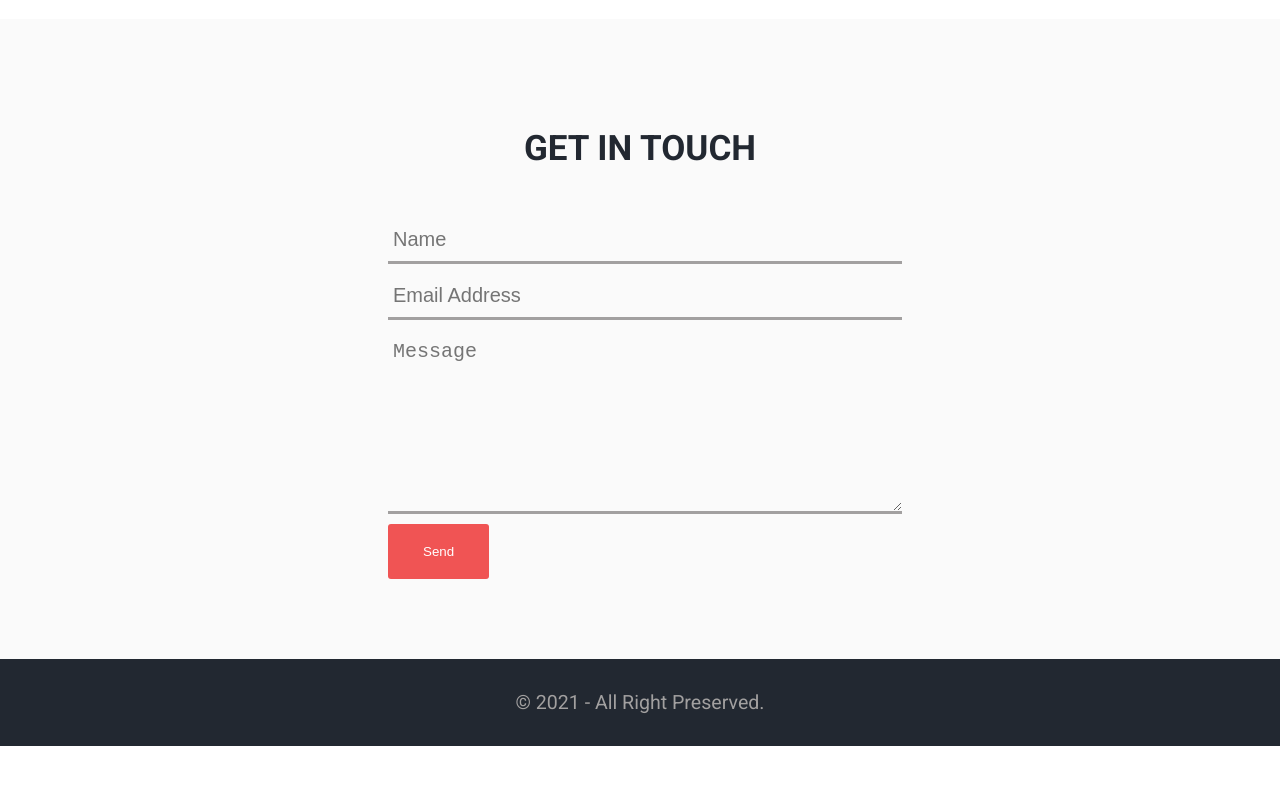
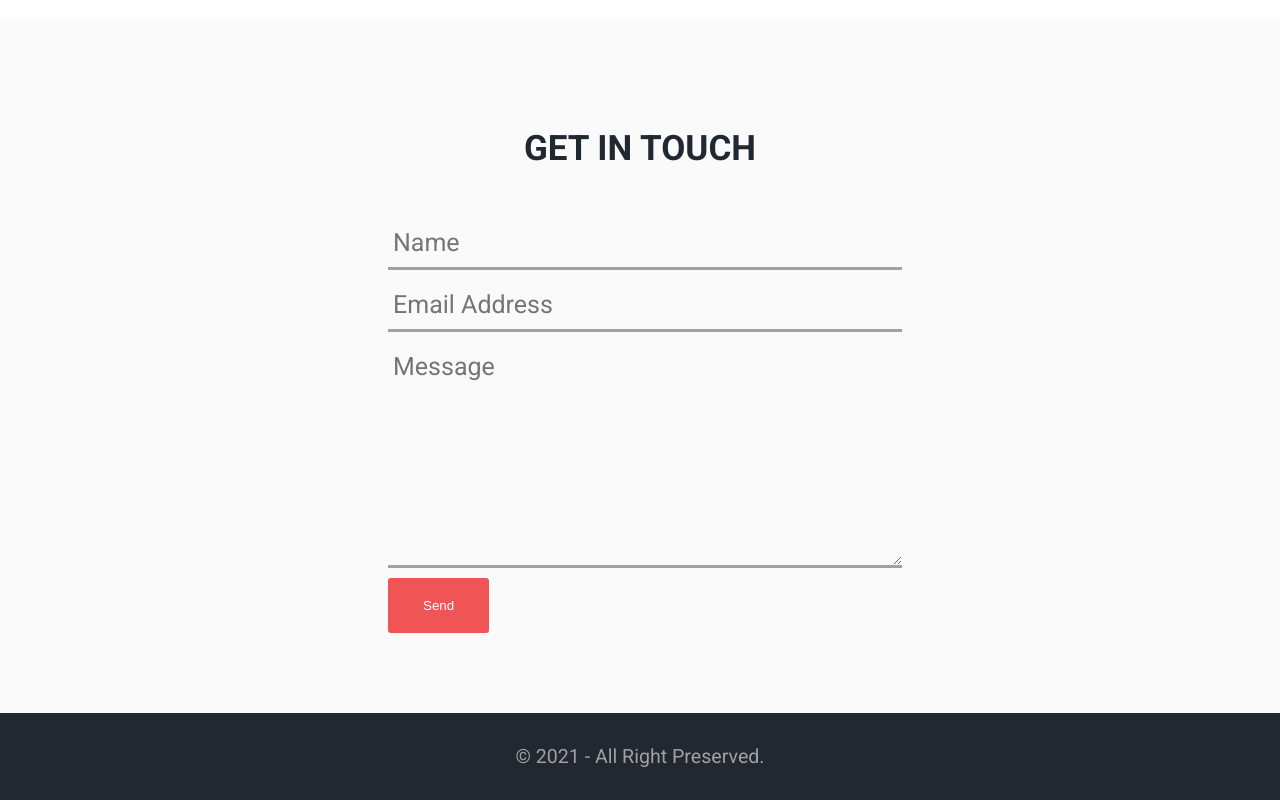
Before and after one commit to Zihad07/personal-website, a plain HTML site: page index.html in a window 1280 px wide. Shown: the part 2952-3752 px from the top of the page. Before the commit the page ends 3698 px from the top, so only its background shows below. Drawn offline with Linux system fonts and the light colour scheme.

Commit message:
modified input,textarea font-family and size.

```diff
--- a/style.css
+++ b/style.css
@@ -229,9 +229,10 @@ textarea {
     border: none;
     outline: none;
     border-bottom: 3px solid #a2a0a0;
-    font-size: 20px;
+    font-size: 25px;
     display: block;
     background: transparent;
+    font-family: 'Roboto', sans-serif;
 }
 
 .contact-form-send {
```
